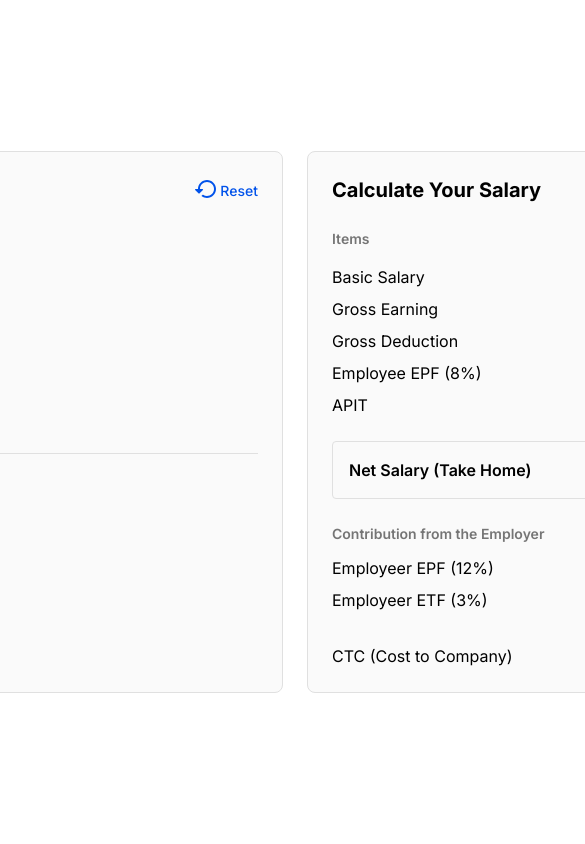
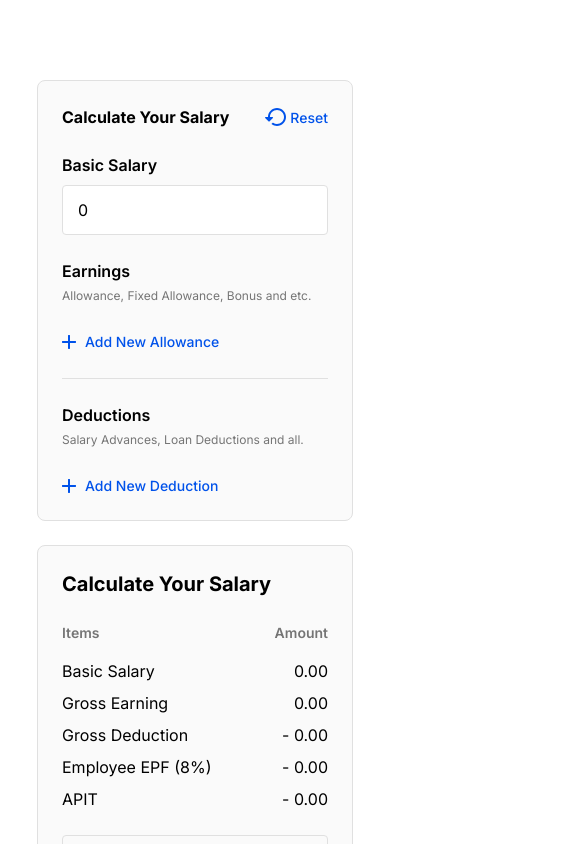
Before and after one commit to iamthanuj/salary-calculator-2024-q1-98619183, a Next.js app: page / in a window 390 px wide. Shown: the top 844 px of the page, 585 px wide, since content can reach past the window. Built offline with nearby package versions, Linux system fonts and the light colour scheme.

Commit message:
responsive improve

```diff
--- a/app/components/CalculatorCard.tsx
+++ b/app/components/CalculatorCard.tsx
@@ -19,9 +19,6 @@ function CalculatorCard() {
   } = useSalaryContext();
 
   const handleBasicSalaryChange = (e: React.ChangeEvent<HTMLInputElement>) => {
-    // setBasicSalary(Number(e.target.value));
-    console.log(typeof e.target.value);
-    console.log(typeof Number(e.target.value));
     setBasicSalary(Number(e.target.value));
   };
 
@@ -34,10 +31,10 @@ function CalculatorCard() {
   };
 
   return (
-    <div className="font-inter bg-bg-main w-[680px] p-6 border border-bg-secondary rounded-lg">
+    <div className="font-inter bg-bg-main lg:w-[680px] p-6 border border-bg-secondary rounded-lg">
       <div className="flex justify-between items-center ">
-        <h3 className="text-xl font-bold">Calculate Your Salary</h3>
-        <button className="flex gap-1" onClick={resetForm}>
+        <h3 className="text-[16px] md:text-xl font-bold">Calculate Your Salary</h3>
+        <button className="flex items-center gap-1" onClick={resetForm}>
           <Image
             src="/images/icon-color.svg"
             alt="reset-icon"
@@ -54,7 +51,7 @@ function CalculatorCard() {
       <div className="mt-6">
         <p className="font-semibold">Basic Salary</p>
         <input
-          className="bg-white w-[356px] py-3 px-[15px] mt-2 rounded outline-none border border-bg-secondary"
+          className="bg-white w-full md:w-[356px] py-3 px-[15px] mt-2 rounded outline-none border border-bg-secondary"
           type="text"
           placeholder="150,000.00"
           value={basicSalary}
@@ -70,9 +67,12 @@ function CalculatorCard() {
         </p>
 
         {earnings.map((earning) => (
-          <div className="flex items-center gap-2 mt-2" key={earning.id}>
+          <div
+            className="flex items-center gap-2 flex-col md:flex-row mt-2"
+            key={earning.id}
+          >
             <input
-              className="bg-white w-[212px] py-3 px-[15px] rounded outline-none border border-bg-secondary"
+              className="bg-white w-full md:w-[212px] py-3 px-[15px] rounded outline-none border border-bg-secondary"
               type="text"
               placeholder="Pay Details (Title)"
               value={earning.title}
@@ -81,7 +81,7 @@ function CalculatorCard() {
               }
             />
             <input
-              className="bg-white w-[136px] py-3 px-[15px] rounded outline-none border border-bg-secondary"
+              className="bg-white w-full md:w-[136px] py-3 px-[15px] rounded outline-none border border-bg-secondary"
               type="text"
               placeholder="Amount"
               value={earning.amount}
@@ -145,9 +145,12 @@ function CalculatorCard() {
         </p>
 
         {deductions.map((deduction) => (
-          <div className="flex items-center gap-2 mt-2" key={deduction.id}>
+          <div
+            className="flex items-center gap-2  flex-col md:flex-row  mt-2"
+            key={deduction.id}
+          >
             <input
-              className="bg-white w-[212px] py-3 px-[15px] rounded outline-none border border-bg-secondary"
+              className="bg-white w-full md:w-[212px] py-3 px-[15px] rounded outline-none border border-bg-secondary"
               type="text"
               placeholder="Pay Details (Title)"
               value={deduction.title}
@@ -156,7 +159,7 @@ function CalculatorCard() {
               }
             />
             <input
-              className="bg-white w-[136px] py-3 px-[15px] rounded outline-none border border-bg-secondary"
+              className="bg-white w-full md:w-[136px] py-3 px-[15px] rounded outline-none border border-bg-secondary"
               type="text"
               placeholder="Amount"
               value={deduction.amount}
--- a/app/components/Dashboard.tsx
+++ b/app/components/Dashboard.tsx
@@ -4,8 +4,8 @@ import SalaryCard from "./SalaryCard";
 
 function Dashboard() {
   return (
-    <div className="h-screen flex justify-center items-center">
-      <div className="flex justify-between gap-6">
+    <div className="xl:h-screen flex justify-center mt-[80px] mb-[80px] xl:my-0 xl:items-center">
+      <div className="flex flex-col  xl:flex-row xl:justify-between gap-6">
         <CalculatorCard />
         <SalaryCard />
       </div>
--- a/app/components/SalaryCard.tsx
+++ b/app/components/SalaryCard.tsx
@@ -24,13 +24,11 @@ const SalaryCard = () => {
     const applicableEarnings = earnings.filter(
       (earning) => earning.isEpfEtfEnable
     );
-    console.log(applicableEarnings);
     const afterGrossDeduction =
       applicableEarnings.reduce(
         (total, earning) => total + earning.amount,
         basicSalary
       ) - calculateGrossDeductions();
-    console.log(afterGrossDeduction);
     return afterGrossDeduction * 0.08;
   };
 
@@ -97,12 +95,12 @@ const SalaryCard = () => {
   const employeeEpf = calculateEmployeeEpf();
   const employerEpf = calculateEmployerEpf();
   const employerEtf = calculateEmployerEtf();
-  const netSalary = calculateGrossEarnings() - calculateEmployeeEpf();
   const apit = calculateApit();
-  const ctc = basicSalary + grossEarnings + employerEpf + employerEtf;
+  const netSalary = calculateGrossEarnings() - calculateEmployeeEpf() - apit ;
+  const ctc = grossEarnings + employerEpf + employerEtf
 
   return (
-    <div className="font-inter bg-bg-main p-6 border border-bg-secondary rounded-lg w-[480px]">
+    <div className="font-inter bg-bg-main p-6 border border-bg-secondary rounded-lg   lg:w-[480px]">
       <h3 className="text-xl font-bold">Calculate Your Salary</h3>
       <div className="mt-6">
         {/* Head title */}
@@ -132,20 +130,20 @@ const SalaryCard = () => {
 
           <div className="flex justify-between ">
             <p>Employee EPF (8%)</p>
-            <p>{employeeEpf.toFixed(2)}</p>
+            <p>- {employeeEpf.toFixed(2)}</p>
           </div>
 
           <div className="flex justify-between ">
             <p>APIT</p>
-            <p>{apit}</p>
+            <p>- {apit.toFixed(2)}</p>
           </div>
         </div>
 
         {/* net salary */}
         <div>
-          <div className="flex justify-between border border-bg-secondary rounded-[4px] p-4 mt-6">
+          <div className="flex flex-col md:flex-row justify-between border border-bg-secondary rounded-[4px] p-4 mt-6">
             <p className="font-semibold">Net Salary (Take Home)</p>
-            <p className="font-semibold">{netSalary.toFixed(2)}</p>
+            <p className="font-semibold">{netSalary.toLocaleString()}</p>
           </div>
         </div>
 
```
